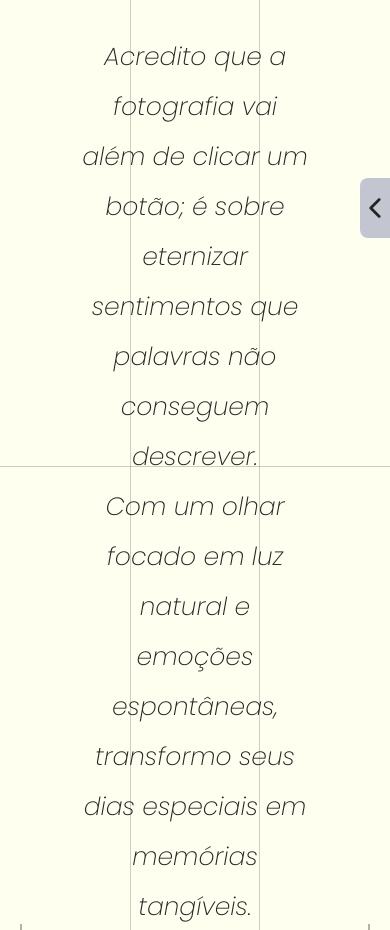
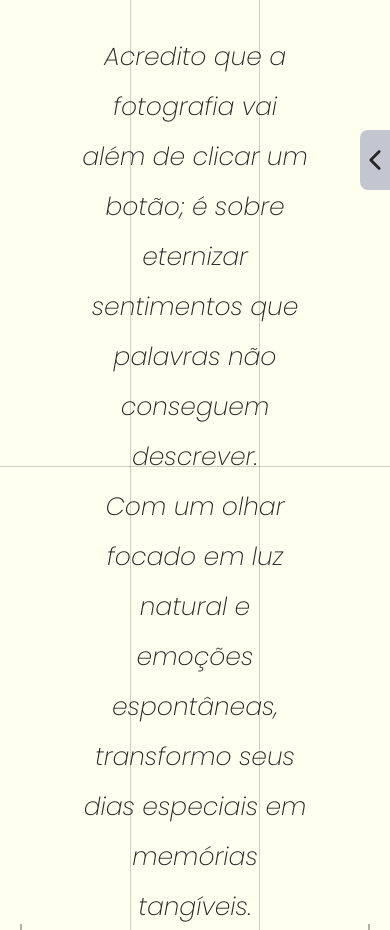
Before and after one commit to 1freelipe/react-lp-photography, a React (Create React App) app: page / in a window 390 px wide. Shown: the part 1540-2470 px from the top of the page. Built offline with nearby package versions, Linux system fonts and the light colour scheme; a web font is replaced by a local one.

Commit message:
responsividade da página about completa

```diff
--- a/src/sections/about/about.jsx
+++ b/src/sections/about/about.jsx
@@ -3,6 +3,7 @@ import { useScroll, useMotionValueEvent } from 'framer-motion';
 import { TypeAnimation } from 'react-type-animation';
 import { HiArrowUturnUp } from 'react-icons/hi2';
 import { IoIosArrowBack } from 'react-icons/io';
+import { GrClose } from 'react-icons/gr';
 
 import ViewfinderOverlay from '../../components/ViewFinderOverlay/ViewFinder';
 import * as about from './styled';
@@ -44,6 +45,16 @@ const sideBarVariants = {
   },
   closed: {
     x: 120,
+  },
+};
+
+const arrowVariants = {
+  open: {
+    x: -103,
+    transition: { type: 'spring', stiffness: 300, damping: 30 },
+  },
+  closed: {
+    x: 0,
   },
 };
 
@@ -161,7 +172,12 @@ export default function About({ id }) {
           </about.Ass>
         </about.DivContent>
 
-        <about.ArrowSide onClick={() => setOpen(!open)}>
+        <about.ArrowSide
+          onClick={() => setOpen(!open)}
+          variants={arrowVariants}
+          animate={open ? 'open' : 'closed'}
+          initial={closed}
+        >
           <IoIosArrowBack className="arrowSide" />
         </about.ArrowSide>
 
@@ -190,7 +206,7 @@ export default function About({ id }) {
           $hasImage={!!activeBackground}
           onClick={() => setActiveBackground(null)}
         >
-          Limpar
+          <GrClose />
         </about.Clear>
       </about.AboutSection>
     </>
--- a/src/sections/about/styled.jsx
+++ b/src/sections/about/styled.jsx
@@ -172,18 +172,21 @@ export const Img = styled.div`
 `;
 
 export const Clear = styled.button`
-  width: 70px;
+  width: 40px;
+  height: 40px;
   border: 1px solid #c3c6d1;
   background: red;
   position: absolute;
-  right: 1.5%;
+  right: 2.2%;
   top: 15%;
   padding: 6px;
   color: #252525;
   background: #fffff0;
-  border-radius: 9px;
+  border-radius: 50%;
   font-size: 15px;
-  display: ${(props) => (props.$hasImage ? 'block' : 'none')};
+  display: ${(props) => (props.$hasImage ? 'flex' : 'none')};
+  align-items: ${(props) => (props.$hasImage ? 'center' : 'none')};
+  justify-content: ${(props) => (props.$hasImage ? 'center' : 'none')};
   font-family: 'Poppins', sans-serif;
   font-weight: 300;
   font-style: italic;
@@ -193,12 +196,17 @@ export const Clear = styled.button`
   &:hover {
     transform: scale(1.1);
   }
+
+  @media (max-width: 768px) {
+    right: 5%;
+  }
 `;
 
-export const ArrowSide = styled.button`
+export const ArrowSide = styled(motion.button)`
   position: absolute;
   right: 0;
-  top: 50%;
+  top: 45%;
+  transform: translateX(-50%);
   transform: translateY(-50%);
   width: 30px;
   height: 60px;
```
